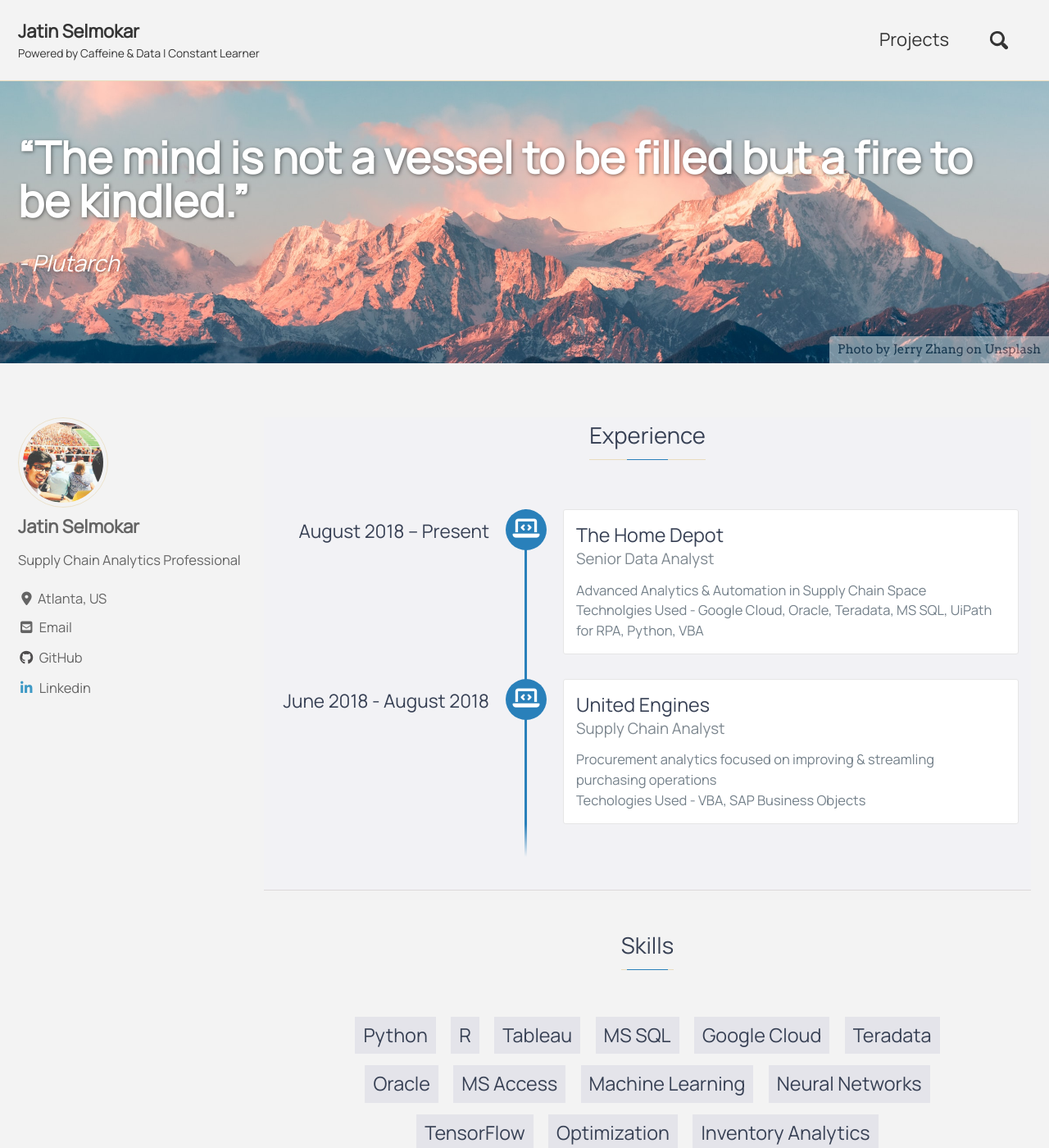
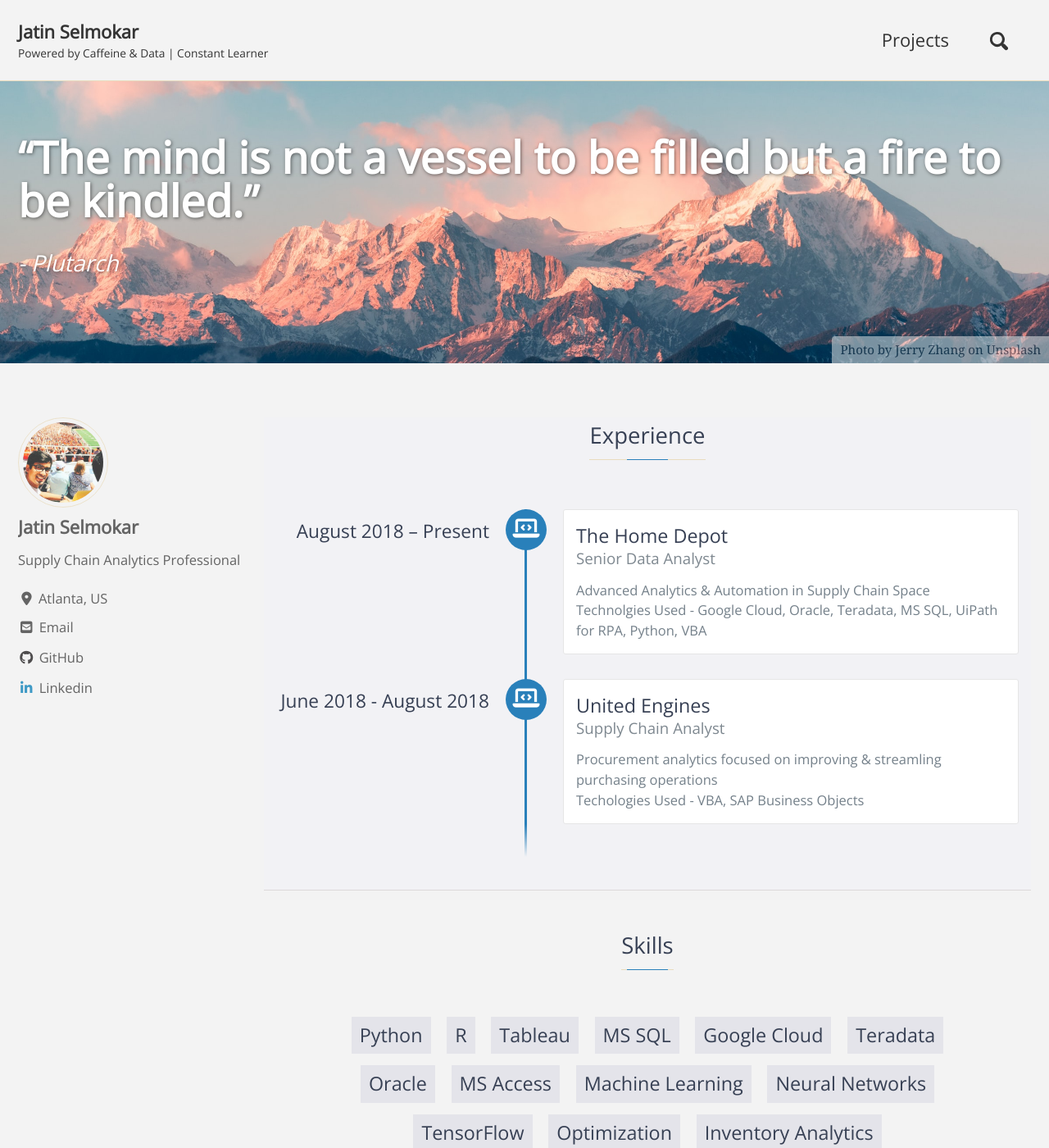
Before and after one commit to jatinselmokar/jatinselmokar.github.io, a Jekyll site: the page built from index.html, in a window 1280 px wide and 1400 px high. Shown: the whole window at 82% size. Built offline with Jekyll 4.4.1, drawn with Linux system fonts in a browser that asks for light colours; cached includes are drawn as plain includes; nearby versions of some CDN libraries; the list of posts is cut into pages by our own code.

Commit message:
Open Sans Font

```diff
--- a/_includes/head/custom.html
+++ b/_includes/head/custom.html
@@ -3,4 +3,4 @@
 <!-- insert favicons. use https://realfavicongenerator.net/ -->
 
 <!-- end custom head snippets -->
-<link href="https://fonts.googleapis.com/css?family=Arvo|Manrope&display=swap" rel="stylesheet">
+<link href="https://fonts.googleapis.com/css?family=Open+Sans&display=swap" rel="stylesheet">
--- a/_sass/minimal-mistakes/_variables.scss
+++ b/_sass/minimal-mistakes/_variables.scss
@@ -14,7 +14,7 @@
 
 /* system typefaces */
 $serif: "Arvo", Georgia, Times, serif !default;
-$sans-serif: "Manrope", -apple-system, BlinkMacSystemFont, "Roboto", "Segoe UI",
+$sans-serif: "Open Sans", -apple-system, BlinkMacSystemFont, "Roboto", "Segoe UI",
   "Helvetica Neue", "Lucida Grande", Arial, sans-serif !default;
 $monospace: Monaco, Consolas, "Lucida Console", monospace !default;
 
```
